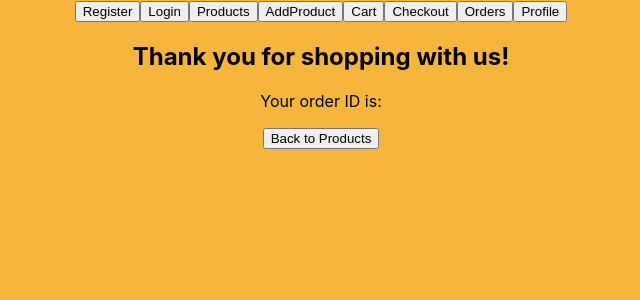
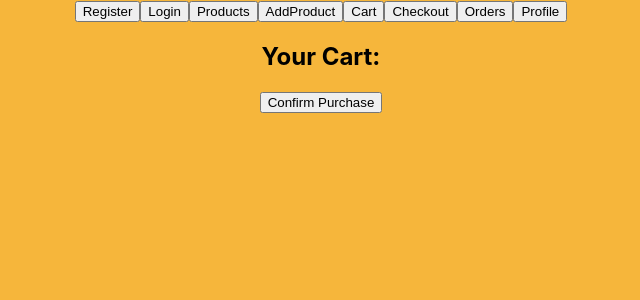
Before and after one commit to RumrillJ/SmileMart, a React (Create React App) app in the folder frontend/: page /checkout in a window 1280 px wide. Shown: the top 300 px of the page, without its empty margins (319-959 px from the left). Built offline with nearby package versions, Linux system fonts and the light colour scheme.

Commit message:
some checkout logic

```diff
--- a/frontend/src/components/Checkout/Cart.tsx
+++ b/frontend/src/components/Checkout/Cart.tsx
@@ -1,16 +1,18 @@
+import { useNavigate } from "react-router-dom"
 import { useCart } from "../../contexts/CartContext"
 import { ProductItem } from "../Product/ProductItem"
 
+
 export const Cart: React.FC = () => {
 	const { cart } = useCart()
-
+	const navigate = useNavigate()
 	return (
 		<div>
 			<h2>Your Cart: </h2>
 			{Object.values(cart).map((product, index) => {
 				return <ProductItem product={product} key={"prd" + index}/>
 			})}
-			<button>Continue to checkout</button>
+			<button onClick={() => navigate("/checkout")}>Continue to checkout</button>
 		</div>
 	)
 }
--- a/frontend/src/components/Checkout/Checkout.tsx
+++ b/frontend/src/components/Checkout/Checkout.tsx
@@ -1,14 +1,37 @@
 import { useNavigate } from "react-router-dom";
+import { useCart } from "../../contexts/CartContext";
+import { postOrder } from "../../api/orderAPI";
+import { toast } from 'react-toastify';
 
 export const Checkout: React.FC = () => {
 
     //TODO: have the order return on confirmation to database and set it in useState here or in useContext
+    const { cart } = useCart()
     const navigate = useNavigate();
+    const {clearCart} = useCart();
+
+    async function purchaseCart() {
+        try{
+        const response = await postOrder(cart)
+        clearCart()
+        toast.done("Checkout Complete!")
+        navigate("/")
+        }
+        catch (e:any) {
+            console.log(e)
+        }
+    }
     return(
         <div>
-            <h2>Thank you for shopping with us!</h2>
-            <p>Your order ID is: </p>
-            <button onClick={() => navigate("/")}>Back to Products</button>
+            <h2>Your Cart: </h2>
+			{Object.values(cart).map((product, index) => {
+				return (<div key={index}>
+                    <h5>{JSON.stringify(product)}</h5>
+                    <h5>{cart[product.productId]?.quantity ?? ""}</h5>
+                    </div>
+                    )
+			})}
+            <button onClick={() => purchaseCart()}>Confirm Purchase</button>
         </div>
     )
 }
```
